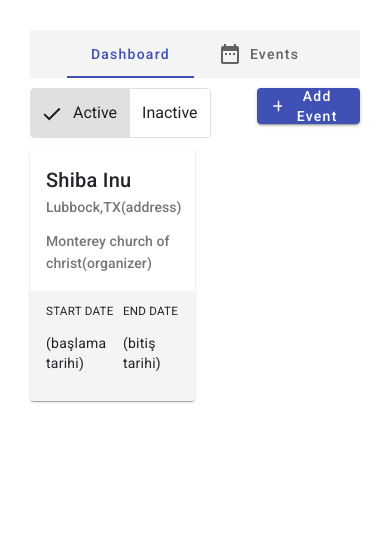
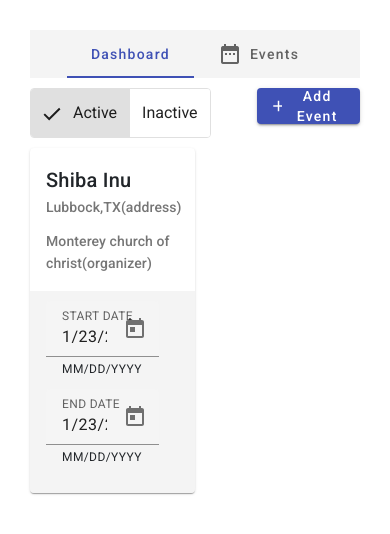
Before and after one commit to hopeffy/UniversityEventManagementClient, an Angular app: page / in a window 390 px wide. Shown: the top 534 px of the page. Built offline with nearby package versions, Linux system fonts and the light colour scheme.

Commit message:
event card responsivity
-event card resposivity
-event card date picker

```diff
--- a/src/app/pages/events/events/events.component.css
+++ b/src/app/pages/events/events/events.component.css
@@ -28,6 +28,7 @@
     @media(max-width:767px){
         max-width: 50%;
     }
+
     @media(min-width:768px){
         max-width: 30%;
     }
@@ -44,10 +45,22 @@
     display: flex;
     flex-direction: row;
     justify-content: space-between;
+    @media(max-width:800px){
+        display: flex;
+        flex-direction: column;
+
+    }
+
   }
 
   .date-content {
     display: flex;
     flex-direction: column;
     overflow: auto;
+    padding-right: 20px;
+    @media(max-width:767px){
+        padding-bottom : 10px;
+
+    }
+
   }
--- a/src/app/pages/events/events/events.component.html
+++ b/src/app/pages/events/events/events.component.html
@@ -32,12 +32,22 @@
     <mat-card-content class="card-content">
 
       <div class="date-content">
-        <h5>START DATE</h5>
-        <p>(başlama tarihi)</p>
+        <mat-form-field>
+          <mat-label>START DATE</mat-label>
+          <input matInput [matDatepicker]="picker1" [value]="date.value">
+          <mat-hint>MM/DD/YYYY</mat-hint>
+          <mat-datepicker-toggle matIconSuffix [for]="picker1"></mat-datepicker-toggle>
+          <mat-datepicker #picker1></mat-datepicker>
+        </mat-form-field>
       </div>
       <div class="date-content">
-        <h5>END DATE</h5>
-        <p>(bitiş tarihi)</p>
+        <mat-form-field>
+          <mat-label>END DATE</mat-label>
+          <input matInput [matDatepicker]="picker2" [value]="date.value">
+          <mat-hint>MM/DD/YYYY</mat-hint>
+          <mat-datepicker-toggle matIconSuffix [for]="picker2"></mat-datepicker-toggle>
+          <mat-datepicker #picker2></mat-datepicker>
+        </mat-form-field>
       </div>
 
     </mat-card-content>
--- a/src/app/pages/events/events/events.component.ts
+++ b/src/app/pages/events/events/events.component.ts
@@ -1,13 +1,17 @@
 import { Component } from '@angular/core';
 import { NavbarComponent } from '../../../components/navbar/navbar/navbar.component';
 import { Events } from '../../../interfaces/Events';
+import { provideNativeDateAdapter } from '@angular/material/core';
+import { FormControl } from '@angular/forms';
 
 @Component({
   selector: 'app-events',
   templateUrl: './events.component.html',
-  styleUrl: './events.component.css'
+  styleUrl: './events.component.css',
+  providers: [provideNativeDateAdapter()],
 })
 export class EventsComponent {
+  date = new FormControl(new Date());
 
 
   constructor() {
```
